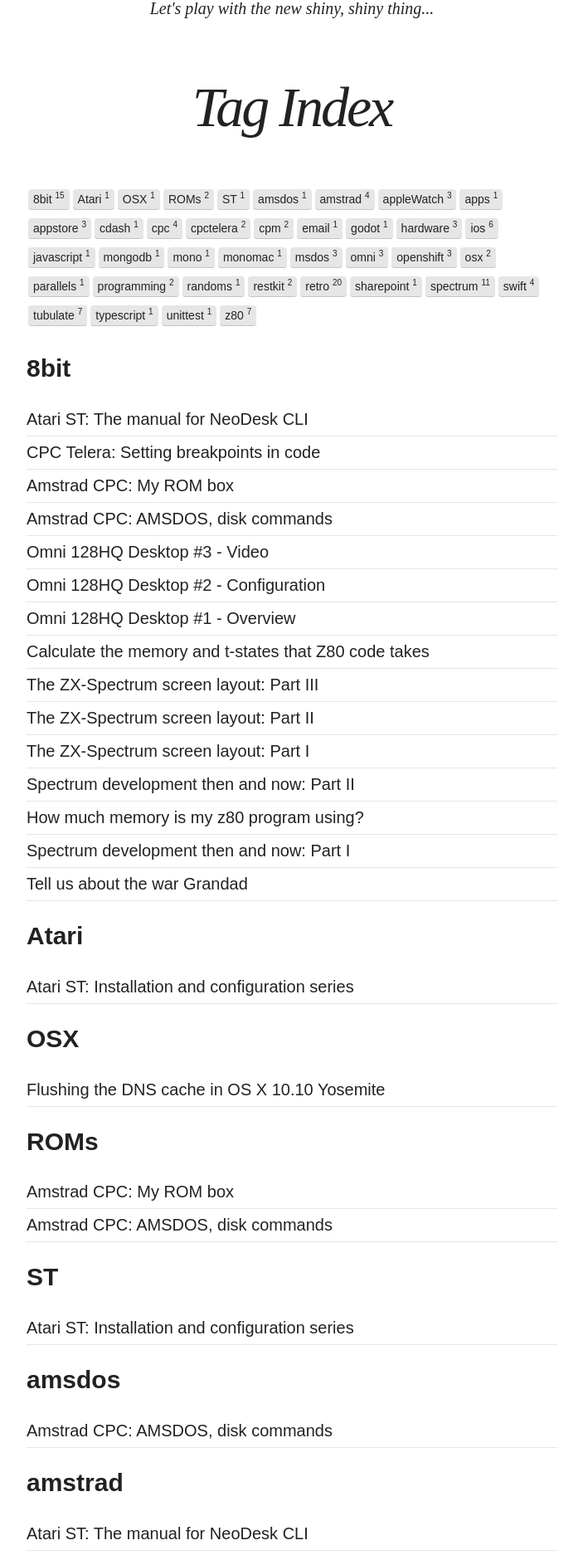
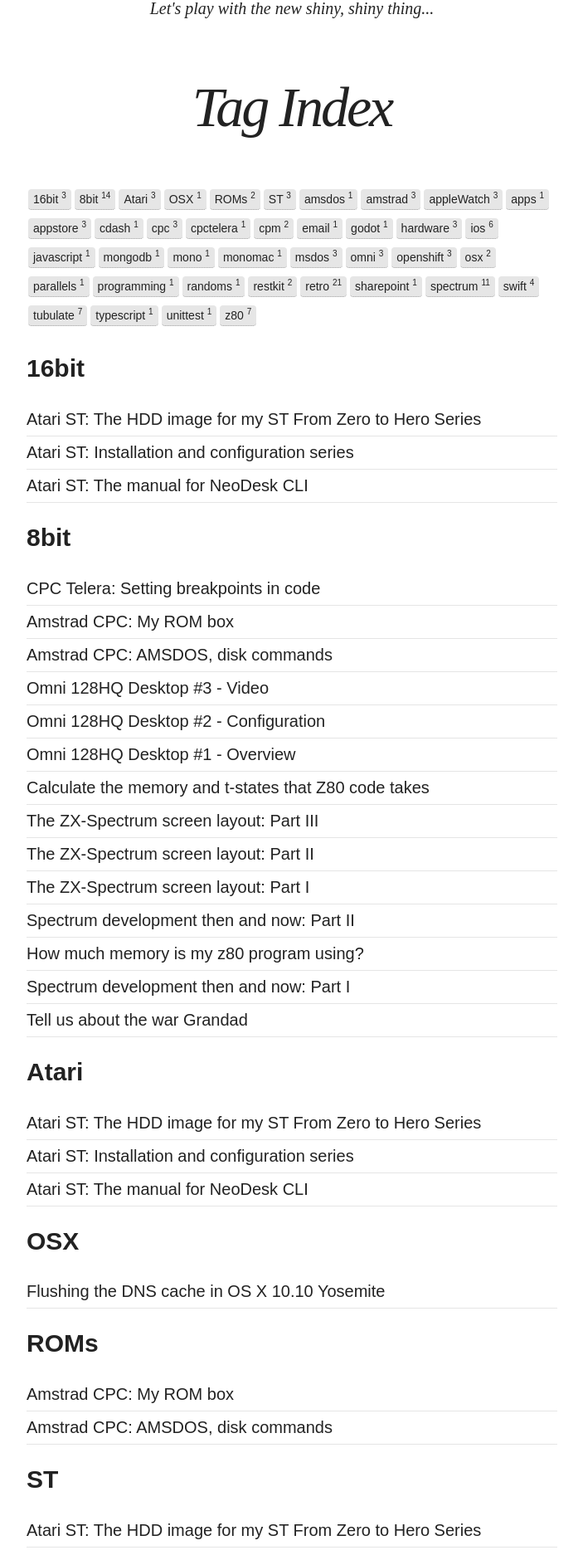
Before and after one commit to davidblackuk/davidblackuk.github.io, a Jekyll site: the page built from tags.html, in a window 1280 px wide. Shown: the part 372-2246 px from the top of the page at 83% size, without its empty margins (288-991 px from the left). Built offline with Jekyll 4.4.1, drawn with Linux system fonts in a browser that asks for light colours; nearby versions of some CDN libraries; some of the changed text lies outside the part shown.

Commit message:
Added download page for HDD image

```diff
--- a/_posts/2023-04-13-a-youtube-series-on-installing-and-upgrading-an-atari-st.md
+++ b/_posts/2023-04-13-a-youtube-series-on-installing-and-upgrading-an-atari-st.md
@@ -1,7 +1,7 @@
 ---
 layout: post
 title:  "Atari ST: Installation and configuration series"
-tags: [Atari, ST, retro]
+tags: [ 16bit,  Atari, ST, retro]
 location: London, England
 excerpt: "In a recent youtube video I put out a call for help, to locate a copy of the manual for the Atari ST app, NeoDesc CLI."
 description: A manual for the NeoDesk CLI
@@ -37,5 +37,21 @@
 <iframe width="560" height="315" src="https://www.youtube.com/embed/bIsZyks0kPc" title="YouTube video player" frameborder="0" allow="accelerometer; autoplay; clipboard-write; encrypted-media; gyroscope; picture-in-picture; web-share" allowfullscreen></iframe>
 
 
+We need to decompress files in a variety of formats, here how to install and configure PAC Shell
+
+<iframe width="560" height="315" src="https://www.youtube.com/embed/skrYTKl8EyQ" title="YouTube video player" frameborder="0" allow="accelerometer; autoplay; clipboard-write; encrypted-media; gyroscope; picture-in-picture; web-share" allowfullscreen></iframe>
+
+
+It's no good having software without knowing how to use it. In this episode I install ST-Guide a hyper text help system for the atari ST
+
+<iframe width="560" height="315" src="https://www.youtube.com/embed/xrkXTFx5hGY" title="YouTube video player" frameborder="0" allow="accelerometer; autoplay; clipboard-write; encrypted-media; gyroscope; picture-in-picture; web-share" allowfullscreen></iframe>
+
+
+There are a couple of Quality of life improvements next, a Font Selector and an AV Server, just to make life better. Finally I add
+more bling to the ST by adding custom Icons into the mix
+
+<iframe width="560" height="315" src="https://www.youtube.com/embed/8_05R2MSBd0" title="YouTube video player" frameborder="0" allow="accelerometer; autoplay; clipboard-write; encrypted-media; gyroscope; picture-in-picture; web-share" allowfullscreen></iframe>
+
+
 
 Thats all for now but more episodes incoming.
--- a/_posts/2023-04-14-the-manual-for-neodesk-cli.md
+++ b/_posts/2023-04-14-the-manual-for-neodesk-cli.md
@@ -1,7 +1,7 @@
 ---
 layout: post
 title:  "Atari ST: The manual for NeoDesk CLI"
-tags: [ 8bit,  amstrad, cpc, programming, retro, cpctelera]
+tags: [ 16bit,  Atari, ST, retro]
 location: London, England
 excerpt: "In a recent youtube video I put out a call for help, to locate a copy of the manual for the Atari ST app, NeoDesc CLI."
 description: A manual for the NeoDesk CLI
--- /dev/null
+++ b/_posts/2023-05-27-Atari-ST-HDD-Image-For-My-YouTube-Series.md
@@ -0,0 +1,58 @@
+---
+layout: post
+title:  "Atari ST: The  HDD image for my ST From Zero to Hero Series"
+tags: [ 16bit,  Atari, ST, retro]
+location: London, England
+excerpt: "In a recent youtube video I put out a call for help, to locate a copy of the manual for the Atari ST app, NeoDesc CLI."
+description: A manual for the NeoDesk CLI
+comments: true
+share: true
+thumbnail: "latest.png"
+
+date: 2023-05-27
+---
+
+
+
+
+# The  HDD image for my ST From Zero to Hero Series
+
+I've been presenting a series on YouTube called from from Zero to Hero where I take a base line ATARI ST-FM and
+configure it into a power house of a productivity machine.
+
+While recording this series I've been asked if I could make the hard drive images available. This page is where I am going to host those images, or at least the last couple.
+
+I'll try to keep this page up to date with the series, but updates might be some what asynchronous, unless I can easily automate it.
+
+These are zip files containing a single file called `512.img` which is a 512 MB Atari ST Hard drive suitable for using in emulators. I use Hatari
+for recording purposes, it boots fine in EmuTos. It almost certainly won't boot into real TOS because no HD drivers are installed.
+
+
+## Episode 17 - You're So Pretty
+
+![Thumbnail for the episode](../thumbs/ep-017-pretty.png)
+
+<div class="downloadButton">
+    <a href="{{ site.baseurl }}/hdd/ep_017_hdd_img.zip" class="downloadLink" >Download DISK Image </a>
+</div>
+
+
+## Episode 16 - Help Me Obi Wan
+
+![Thumbnail for the episode](../thumbs/ep-016-obi.png)
+
+<div class="downloadButton">
+    <a href="{{ site.baseurl }}/hdd/ep_016_hdd_img.zip" class="downloadLink" >Download DISK Image </a>
+</div>
+
+
+## Episode 15 - Raiders of the lost ARC
+
+![Thumbnail for the episode](../thumbs/ep-015-raiders.png)
+
+<div class="downloadButton">
+    <a href="{{ site.baseurl }}/hdd/ep_015_hdd_img.zip" class="downloadLink" >Download DISK Image </a>
+</div>
+
+
+---
--- a/assets/css/extra.css
+++ b/assets/css/extra.css
@@ -23,6 +23,26 @@
 	margin-left: auto;
 	margin-right: auto;
 }
+
+.downloadButton {
+	text-align: center;
+}
+
+.downloadLink {
+	text-transform: uppercase;
+	background-color: black;
+	color: white;
+	padding: 2px;
+}
+
+.downloadLink:visited {
+	color: white;
+}
+
+.downloadLink:hover {
+	color: lightgoldenrodyellow;
+}
+
 
 .speccy {
 	width: 400px;
```
Also changed, not shown: thumbs/ep-015-raiders.png (added), thumbs/ep-016-obi.png (added), thumbs/ep-017-pretty.png (added), 3 other files.
